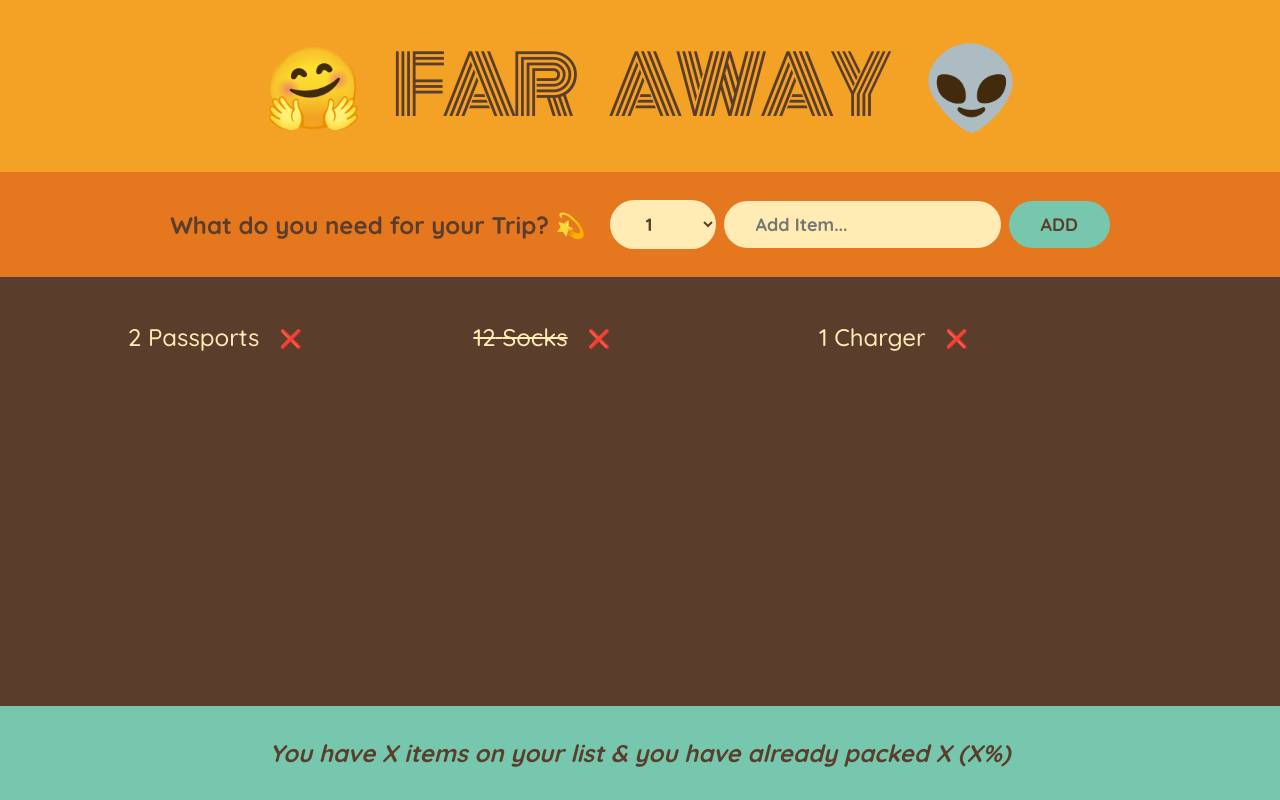
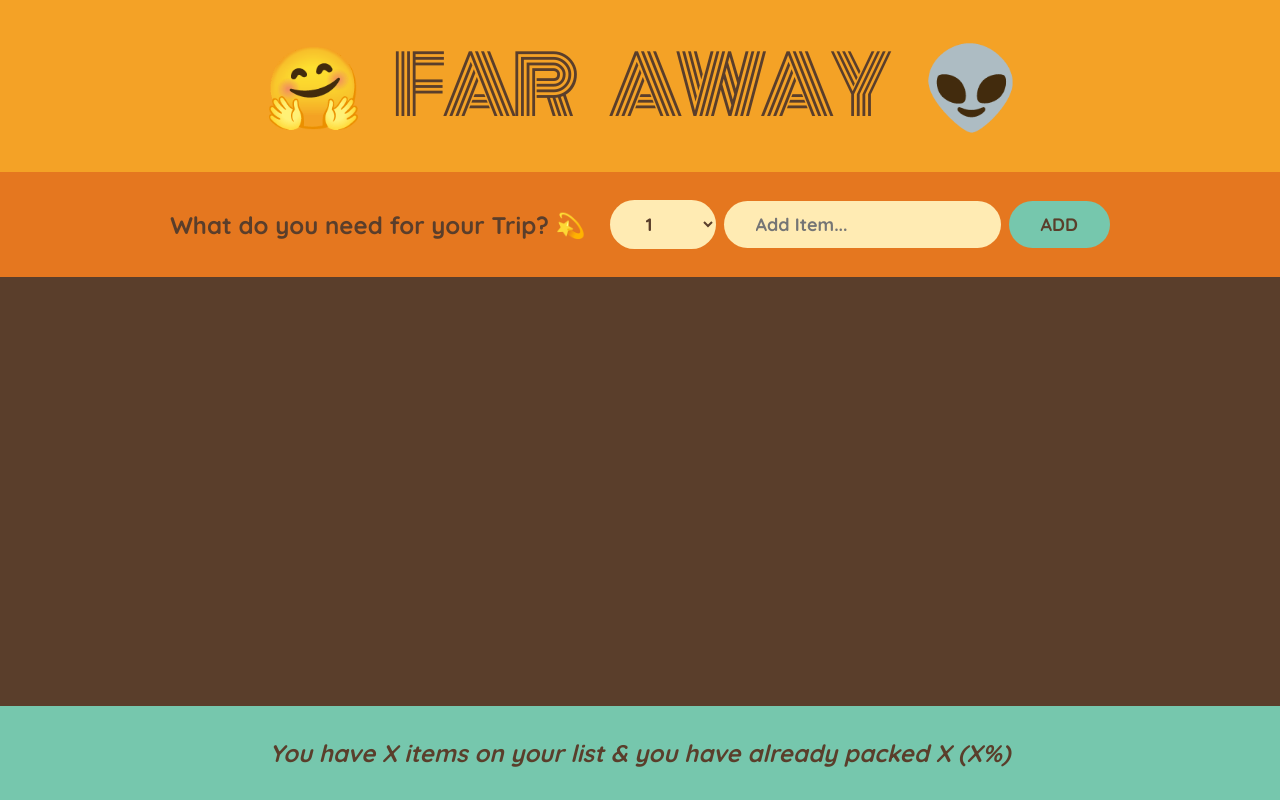
Before and after one commit to zainbfaisal/travel-list, a React (Create React App) app: page / in a window 1280 px wide. Built offline with nearby package versions, Linux system fonts and the light colour scheme.

Commit message:
Before Lifting State Up

```diff
--- a/src/App.js
+++ b/src/App.js
@@ -7,11 +7,17 @@
 ];
 
 function App() {
+  const [items, setItems] = useState([]);
+
+  function handleAddItems(item) {
+    setItems((items) => [...items, item]);
+  }
+
   return (
     <div className="app">
       <Logo />
-      <Form />
-      <PackingList />
+      <Form onAddItem={handleAddItems} />
+      <PackingList items={items} />
       <Stats />
     </div>
   );
@@ -21,7 +27,7 @@
   return <h1> 🤗 Far Away 👽 </h1>;
 }
 
-function Form() {
+function Form({ onAddItem }) {
   const [description, setDescription] = useState("");
   const [quantity, setQuantity] = useState(1);
 
@@ -36,7 +42,10 @@
       packed: false,
       id: Math.floor(Math.random() * 1000),
     };
+
     console.log(newItems);
+
+    onAddItem(newItems);
 
     setQuantity(1);
     setDescription("");
@@ -66,11 +75,11 @@
   );
 }
 
-function PackingList() {
+function PackingList({ items }) {
   return (
     <div className="list">
       <ul>
-        {initialItems.map((item) => (
+        {items.map((item) => (
           <Item item={item} key={item.id} />
         ))}
       </ul>
```
